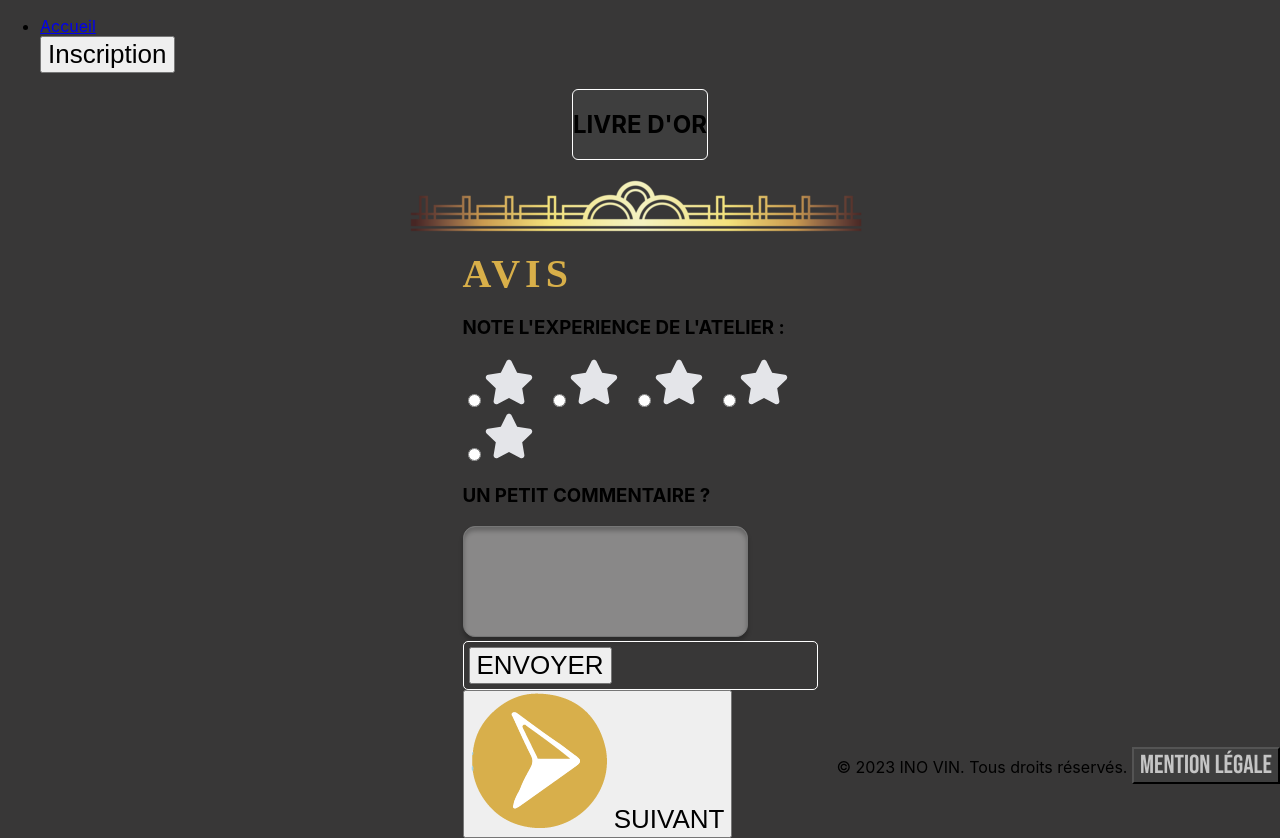
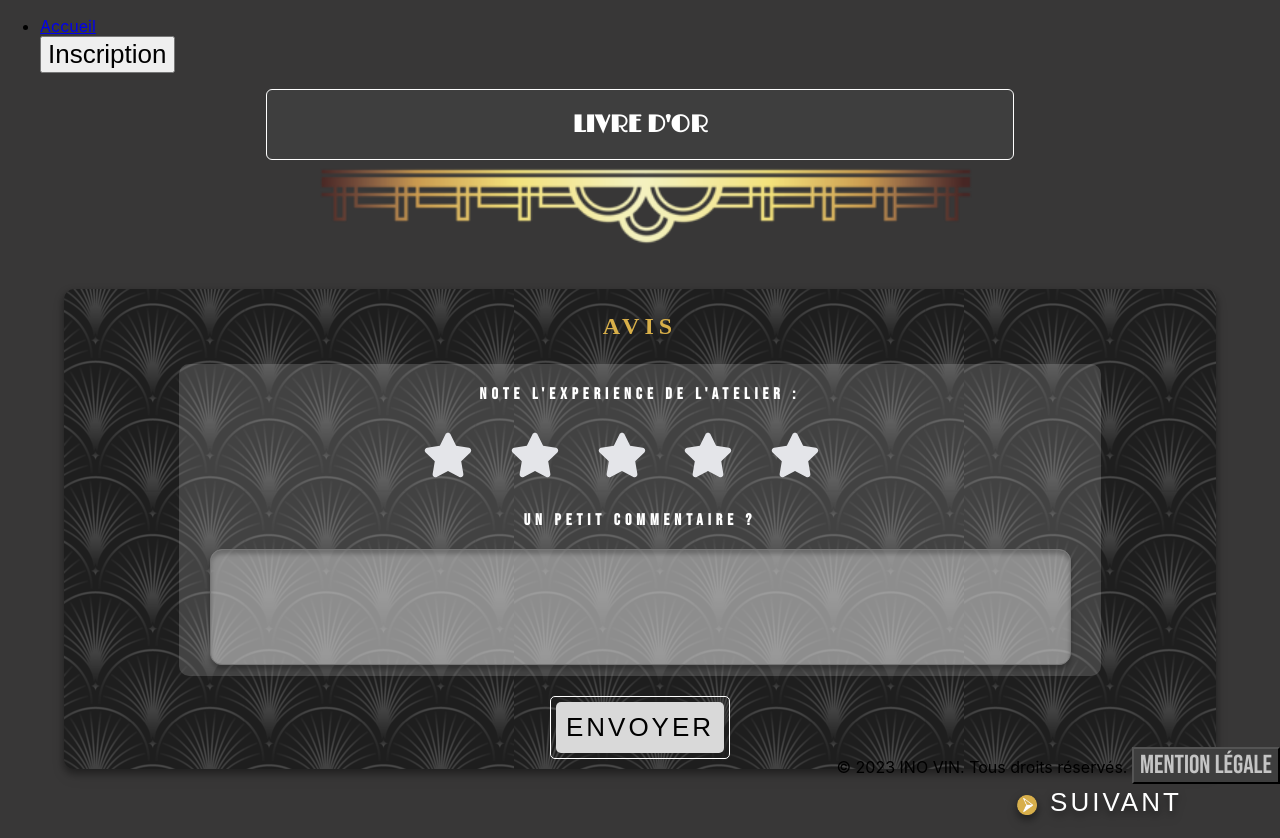
Before and after one commit to WildCodeSchool/2023-02-JS-Lille-project-3-groupe3-inovin, a React (Vite) app in the folder frontend/: page /LivreDor in a window 1280 px wide. Built offline with nearby package versions, Linux system fonts and the light colour scheme; a web font is replaced by a local one.

Commit message:
css landscape

```diff
--- a/frontend/src/components/FormFeedback/FormFeedback.jsx
+++ b/frontend/src/components/FormFeedback/FormFeedback.jsx
@@ -1,4 +1,4 @@
-import { useState } from "react";
+import { useState, useEffect } from "react";
 import "./FormFeedback.scss";
 import { FaStar } from "react-icons/fa";
 import { useNavigate } from "react-router-dom";
@@ -8,12 +8,27 @@ import fleche from "../../assets/images/fleche_360.png";
 function FormFeedback() {
   const [rating, setRating] = useState(null);
   const [hover, setHover] = useState(null);
+  const [isPortrait, setIsPortrait] = useState(window.innerWidth < 689);
+
+  const updateMedia = () => {
+    setIsPortrait(window.innerWidth < 689);
+  };
+
+  useEffect(() => {
+    window.addEventListener("resize", updateMedia);
+    return () => window.removeEventListener("resize", updateMedia);
+  });
 
   const navigate = useNavigate();
 
   const handleClickNext = () => {
     navigate("/Resume");
   };
+
+
+  const starClicking = () => {
+    setRating(ratingValue)
+  }
 
   return (
     <div className="commentsPage">
@@ -36,7 +51,7 @@ function FormFeedback() {
                   type="radio"
                   name="rating"
                   value={ratingValue}
-                  onClick={() => setRating(ratingValue)}
+                  onClick={starClicking}
                 />
                 <FaStar
                   className="star"
@@ -52,7 +67,15 @@ function FormFeedback() {
           })}
 
           <h3>UN PETIT COMMENTAIRE ?</h3>
-          <textarea className="commentsArea" rows="7" cols="33" />
+
+          {isPortrait ?
+          (
+            <textarea className="commentsArea" rows="7" cols="33" />
+
+          ):(
+            <textarea className="commentsArea" rows="5" cols="70" />
+          )}
+
         </div>
 
         <div className="buttonDecoration">
--- a/frontend/src/components/FormFeedback/FormFeedback.scss
+++ b/frontend/src/components/FormFeedback/FormFeedback.scss
@@ -1,4 +1,31 @@
 @import "../../App.scss";
+
+
+
+.content {
+  color: $title_color;
+  background-color: #c5c5c538;
+  border-radius: 10px;
+  position: relative;
+  width: 80%;
+  height: 65%;
+  text-align: center;
+  display: flex;
+  flex-wrap: wrap;
+  justify-content: center;
+  align-items: center;
+}
+
+.content h3 {
+  font-family: $font_title_small;
+  letter-spacing: 5px;
+  font-size: 1rem;
+  width: 100%;
+}
+
+input[type="radio"] {
+  display: none;
+}
 
 .commentsPage {
   width: 90%;
@@ -31,11 +58,13 @@ textarea {
   border-radius: 12px;
   color: #fff;
   overflow: auto;
+  position: relative;
+  top: -2%;
 }
 
 .buttonDecoration {
   position: relative;
-  top: 10%;
+  top: 14%;
   border: 1px solid #fff;
   border-radius: 5px;
   padding: 5px;
@@ -81,23 +110,7 @@ textarea {
   }
 
   .content {
-    color: $title_color;
-    background-color: #c5c5c538;
-    border-radius: 10px;
-    position: relative;
-    top: 70px;
-    width: 80%;
-    height: 65%;
-    text-align: center;
-  }
-
-  .content h3 {
-    font-family: $font_title_small;
-    letter-spacing: 5px;
-  }
-
-  input[type="radio"] {
-    display: none;
+    top: 10%;
   }
 
   .star {
@@ -149,3 +162,107 @@ textarea {
     font-size: 1.2rem;
   }
 }
+
+
+@media (orientation: landscape) {
+
+  .commentsBook {
+    box-sizing: border-box;
+    background-color: $box_color;
+    width: 65%;
+    display: flex;
+    justify-content: center;
+    position: relative;
+  }
+
+  .commentsBook h2 {
+    padding: none;
+    color: $title_color;
+  }
+
+  .noticeContainer {
+    background-color: $box_color;
+    width: 100%;
+    height: 60vh;
+    display: flex;
+    flex-direction: column;
+    align-items: center;
+    background-image: url("../../assets/images/fond-gris_720.png");
+    border-radius: 10px;
+    filter: drop-shadow(0px 4px 4px rgba(0, 0, 0, 0.25))
+      drop-shadow(0px 4px 4px rgba(0, 0, 0, 0.25));
+  }
+
+  .noticeTitle {
+    font-size: 1.5rem;
+  }
+
+  .content {
+    color: $title_color;
+    background-color: #c5c5c538;
+    border-radius: 10px;
+    position: relative;
+    top: 10%;
+    width: 80%;
+    height: 65%;
+    text-align: center;
+  }
+
+  .content h3 {
+    font-family: $font_title_small;
+    letter-spacing: 5px;
+  }
+
+  input[type="radio"] {
+    display: none;
+  }
+
+  .star {
+    cursor: pointer;
+    transition: 300ms;
+    position: relative;
+  }
+
+  .separatorImg {
+    transform: rotate(180deg);
+    position: relative;
+    bottom: 17px;
+    width: 90%;
+  }
+
+  .sendForm {
+    border: none;
+    padding: 10px;
+    border-radius: 5px;
+    letter-spacing: 3px;
+    cursor: pointer;
+    background-color: $button_background_color;
+  }
+
+  .nextPageArrow {
+    position: relative;
+    top: 4px;
+    right: 3px;
+    height: 20px;
+    width: auto;
+  }
+
+  .navigateLinkToResume {
+    cursor: pointer;
+    position: relative;
+    left: 40%;
+    top: 20%;
+    text-decoration: none;
+    border: none;
+    background: none;
+    padding: 0;
+    margin: 0;
+    color: #fff;
+    font-size: $font_title_small;
+    letter-spacing: 3px;
+  }
+
+  textarea {
+    font-size: 1.2rem;
+  }
+}
--- a/frontend/src/pages/LivreDor/LivreDor.scss
+++ b/frontend/src/pages/LivreDor/LivreDor.scss
@@ -1,8 +1,7 @@
 @import "../../App.scss";
 
-@media (orientation: portrait) {
+
   .feedbackPage {
     background-color: $background_color;
     font-family: $font_inovin;
   }
-}
```
